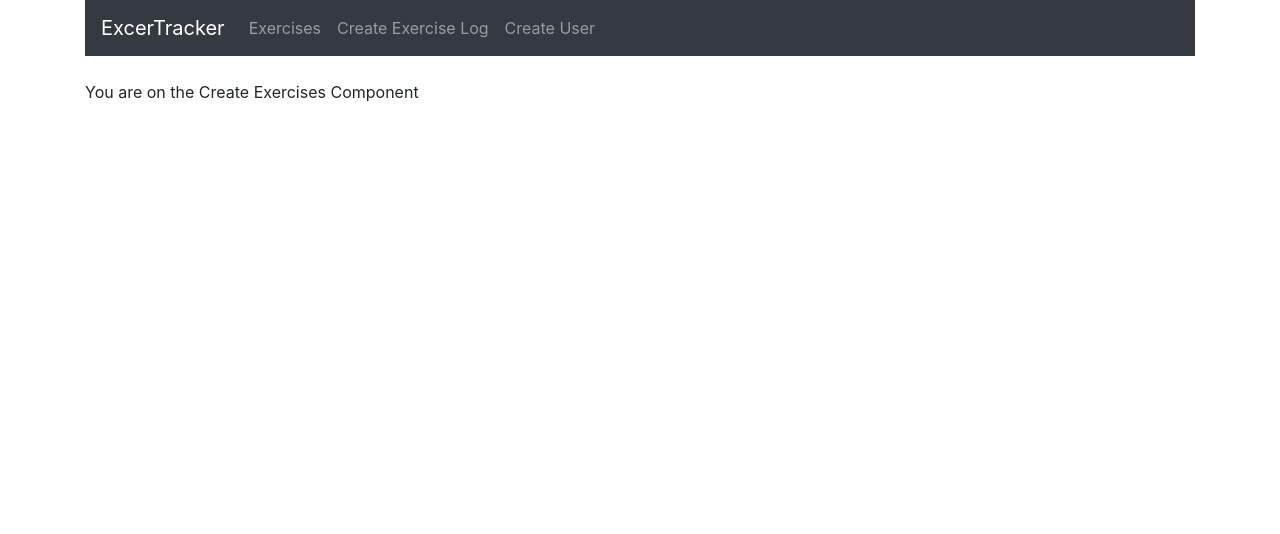
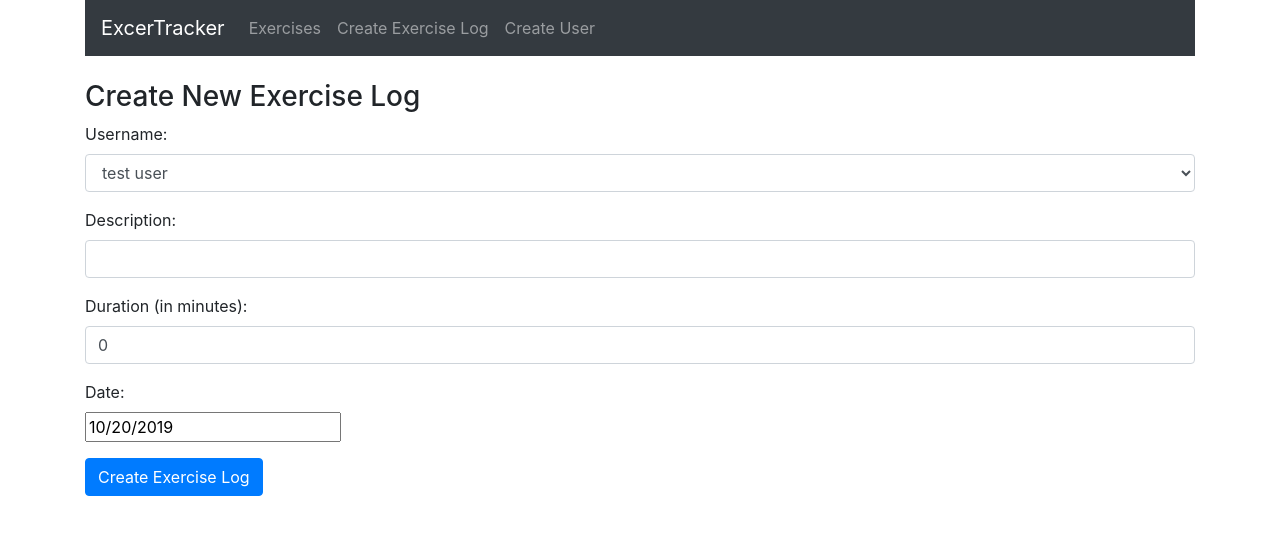
Before and after one commit to dewamx/MERN-react, a React (Create React App) app in the folder mern-react/: page /create in a window 1280 px wide. Shown: the top 534 px of the page. Built offline with nearby package versions, Linux system fonts and the light colour scheme.

Commit message:
react mern

```diff
--- a/mern-react/src/components/create-exercise.component.js
+++ b/mern-react/src/components/create-exercise.component.js
@@ -1,4 +1,6 @@
-import React, { Component } from 'react'
+import React, { Component } from 'react';
+import DatePicker from 'react-datepicker';
+import "react-datepicker/dist/react-datepicker.css";
 
 export default class CreateExercises extends Component {
     constructor(props) {
@@ -17,6 +19,13 @@ export default class CreateExercises extends Component {
             date: new Date(),
             users: []
         }
+    }
+
+    componentDidMount() {
+        this.setState({
+            users: ['test user'],
+            username: 'test user'
+        })
     }
 
     onChangeUsername(e) {
@@ -60,8 +69,58 @@ export default class CreateExercises extends Component {
     render() {
         return (
             <div>
-                <p>You are on the Create Exercises Component</p>
-            </div>
-        )
-    }
-}
+            <h3>Create New Exercise Log</h3>
+            <form onSubmit={this.onSubmit}>
+              <div className="form-group">
+                <label>Username: </label>
+                <select ref="userInput"
+                    required
+                    className="form-control"
+                    value={this.state.username}
+                    onChange={this.onChangeUsername}>
+                    {
+                      this.state.users.map(function(user) {
+                        return <option
+                          key={user}
+                          value={user}>{user}
+                          </option>;
+                      })
+                    }
+                </select>
+              </div>
+              <div className="form-group">
+                <label>Description: </label>
+                <input  type="text"
+                    required
+                    className="form-control"
+                    value={this.state.description}
+                    onChange={this.onChangeDescription}
+                    />
+              </div>
+              <div className="form-group">
+                <label>Duration (in minutes): </label>
+                <input
+                    type="text"
+                    className="form-control"
+                    value={this.state.duration}
+                    onChange={this.onChangeDuration}
+                    />
+              </div>
+              <div className="form-group">
+                <label>Date: </label>
+                <div>
+                  <DatePicker
+                    selected={this.state.date}
+                    onChange={this.onChangeDate}
+                  />
+                </div>
+              </div>
+
+              <div className="form-group">
+                <input type="submit" value="Create Exercise Log" className="btn btn-primary" />
+              </div>
+            </form>
+          </div>
+          )
+        }
+      }
```
Also changed, not shown: 1 other file (tests, documents, lock files or other folders).
